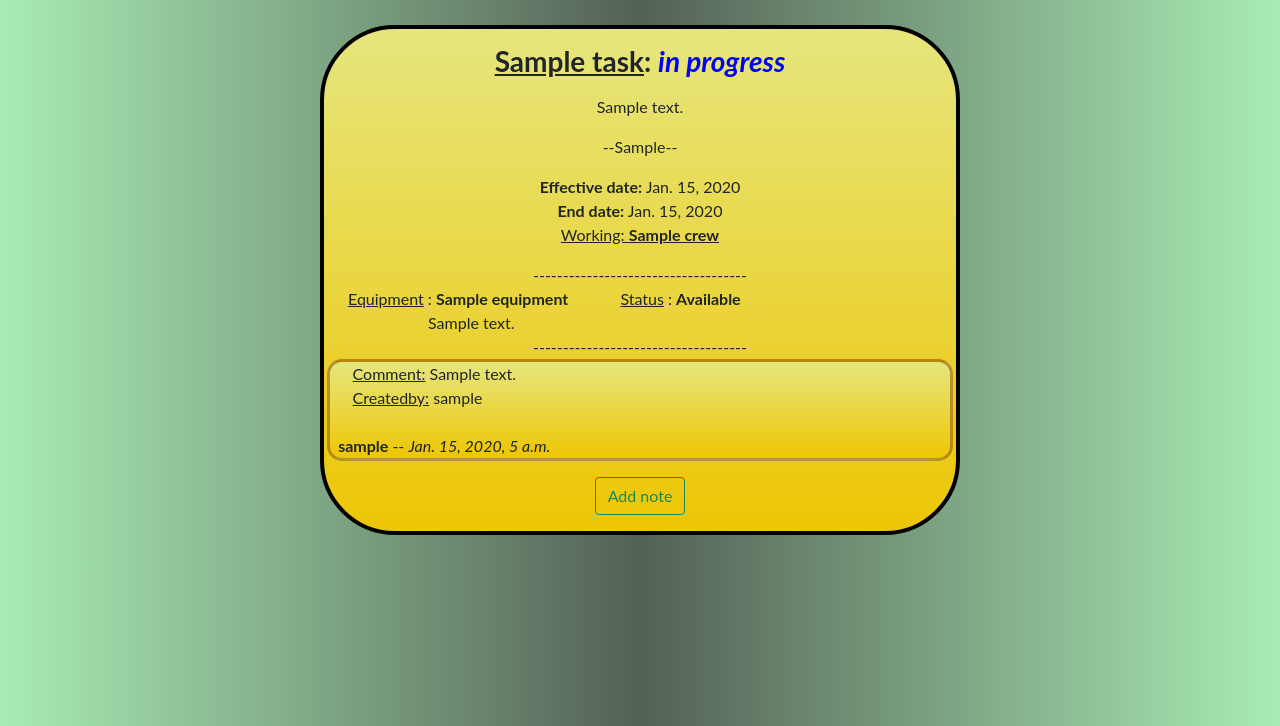
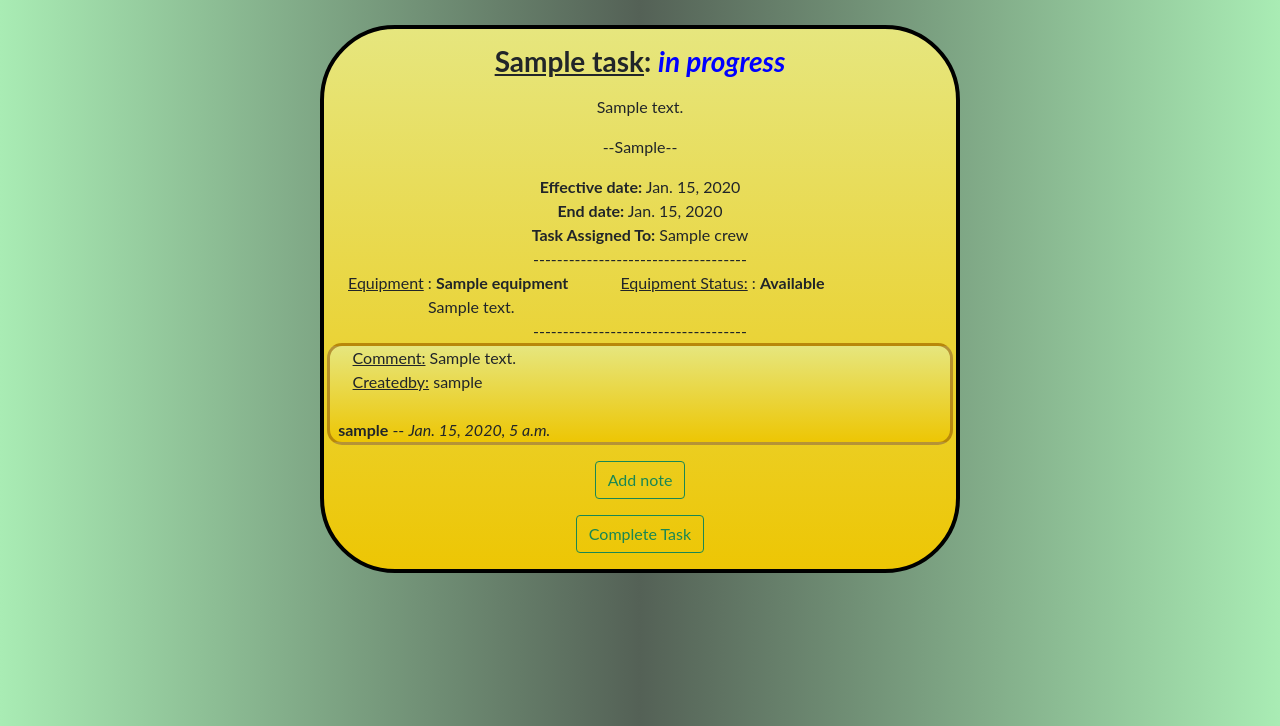
Before and after one commit to moored28/SeniorProject, a Django app: page /basic/assignments/1/ in a window 1280 px wide. Shown: the part 74-800 px from the top of the page. Run offline with Django 5.2, Linux system fonts and the light colour scheme; a user stored in the database is signed in; tables that the repository leaves empty hold one stand-in row (values such as "Sample post"); parts of the project's set-up code (start-up, migrations or seed data) failed here and were passed over; some libraries are stand-ins or nearby versions.

Commit message:
Task Completion
Allows completion of Tasks, as well as store time of completion so future searching for these tickets give estimates of times.

```diff
--- a/basic/templates/basic/assignments.html
+++ b/basic/templates/basic/assignments.html
@@ -12,10 +12,10 @@
 
 	<!-- BS CSS -->
 	<link href=
-"https://cdn.jsdelivr.net/npm/bootstrap@5.1.1/dist/css/bootstrap.min.css"
+        "https://cdn.jsdelivr.net/npm/bootstrap@5.1.1/dist/css/bootstrap.min.css"
 		rel="stylesheet"
 		integrity=
-"sha384-F3w7mX95PdgyTmZZMECAngseQB83DfGTowi0iMjiWaeVhAn4FJkqJByhZMI3AhiU"
+        "sha384-F3w7mX95PdgyTmZZMECAngseQB83DfGTowi0iMjiWaeVhAn4FJkqJByhZMI3AhiU"
 		crossorigin="anonymous"/>
 
     <!-- <h9 style="color: red;">Age:</h9> -->
@@ -146,20 +146,20 @@
                 <p>--{{ task.location }}--</p>
                 <p style="margin : 0";><b>Effective date:</b> {{ task.startDate }}</p>
                 <p style="margin : 0";><b>End date:</b> {{ task.dueDate }}</p>
-                {% if task.assignedTo is not None %}
-                    <p><u>Working: <b>{{task.assignedTo}}</u></b></p>
-                {% else %}
-                    <p><u>Negotiating</u></p>
+                {% if task.status == 2 %}
+                    <p style="margin : 0";><b>Completion Date:</b> {{ task.dateComplete }}</p>
                 {% endif %}
+                <p style="margin : 0";><b>Task Assigned To:</b> {{ task.assignedTo }}</p>
+
                 <!-- Equipment -->
                 <p style=" margin : 0">------------------------------------</p>
                 <div>
                     {% for equipment in equipment %}
                         {% if equipment.id == task.id %}
                             <div style="text-align:left; padding-left: 1.5em; text-indent: 0em; margin : 0"><u>Equipment</u> : <b>{{ equipment.name }}</b>&emsp;&emsp;&emsp;&emsp;
-                                <u>Status</u> : <b>{{ equipment.status }}</b>
+                                <u>Equipment Status:</u> : <b>{{ equipment.status }}</b>
                                     {% if equipment.status != "Available" %}
-                                    : <b>{{ equipment.assignedTo }}</b>
+                                    Assigned To: <b>{{ equipment.assignedTo }}</b>
                                     {% endif %}
 
                             </div>
@@ -205,6 +205,24 @@
                     </p>
                     <div id="placeholder"></div>
                 </div>
+                <!-- Completing Task w/ htmx-->
+                <div>
+                    <p>
+                        <form id="complete-task-form-{{ task.id }}">
+                            <button
+                                type="button"
+                                class="btn btn-outline-success"
+                                hx-post="{% url 'basic:completeTask' task.id %}"
+                                hx-trigger="click"
+                                hx-target="#placeholder"
+                                hx-include="#task.id"
+                                >
+                            Complete Task
+                            </button>
+                        </form>
+                    </p>
+                    <div id="placeholder"></div>
+                </div>
 
             </div>
         </div>
--- a/basic/urls.py
+++ b/basic/urls.py
@@ -10,5 +10,6 @@ urlpatterns = [
     path("routeButton/", views.routeButton, name="routeButton"),
     path('createTask/', views.createTask, name='createTask'),
     path('execute_send_routes', views.execute_send_routes, name='execute_send_routes'),
-    path('search_results/', views.search_results, name="search_results")
+    path('search_results/', views.search_results, name="search_results"),
+    path('completeTask/<task_id>/', views.completeTask, name="completeTask"),
 ]
--- a/basic/views.py
+++ b/basic/views.py
@@ -21,6 +21,7 @@ import urllib.parse
 from urllib.parse import urlparse, parse_qs, urlencode, urlunparse
 from pathlib import Path
 import os
+from django.shortcuts import redirect, get_object_or_404
 
 
 # Create your views here.
@@ -50,6 +51,7 @@ def homepage(request):
 def assignments(request, task_id):
     equipment = Equipment.objects.all()
     notes = Note.objects.all()
+    crews = Crew.objects.all()
 
     try:
         task = Task.objects.get(id = task_id)
@@ -60,6 +62,7 @@ def assignments(request, task_id):
         'task': task,
         'equipment' : equipment,
         'notes' : notes,
+        'crews' : crews,
         })
 
 @login_required
@@ -88,6 +91,17 @@ def addNote(request, task_id):
         'form': form,
         'task': task
         })
+
+def completeTask(request, task_id):
+    task = Task.objects.get(id=task_id)
+    # Assuming task has a foreign key to Crew and current user belongs to the crew
+    if request.user in task.assignedTo.members.all() or request.user.member.position == 'Manager':
+        task.status = 2
+        task.dateComplete = timezone.now()
+        task.save()
+        return JsonResponse({'status': 'success'})
+    else:
+        return JsonResponse({'status': 'error', 'message': 'User must be a crew member or manager to complete the task'})
 
 
 """Temp Button to send Routes"""
@@ -166,9 +180,7 @@ def generate_route_for_crew(crew_name):
 
 def send_routes():
     # Fetch crews
-    crews = Crew.objects.filter(crewName='Crew4')  #To test this crew since has real data
-
-    print(crews)
+    crews = Crew.objects.all()  #To test this crew since has real data
 
     # Loop through each crew
     for crew in crews:
--- a/tasks/models.py
+++ b/tasks/models.py
@@ -40,6 +40,7 @@ class Task(models.Model):
     status = models.IntegerField(default=0) # Better to use IntegerChoicesField here
     startDate = models.DateField()
     dueDate = models.DateField(null = True, blank = True)
+    dateComplete = models.DateField(null = True, blank = True)
 
     def started(self):
         self.status = 1
```
Also changed, not shown: basic/templates/basic/homepage.html (+7 -5 lines), tasks/fakedata.py (+6 -1 lines).
